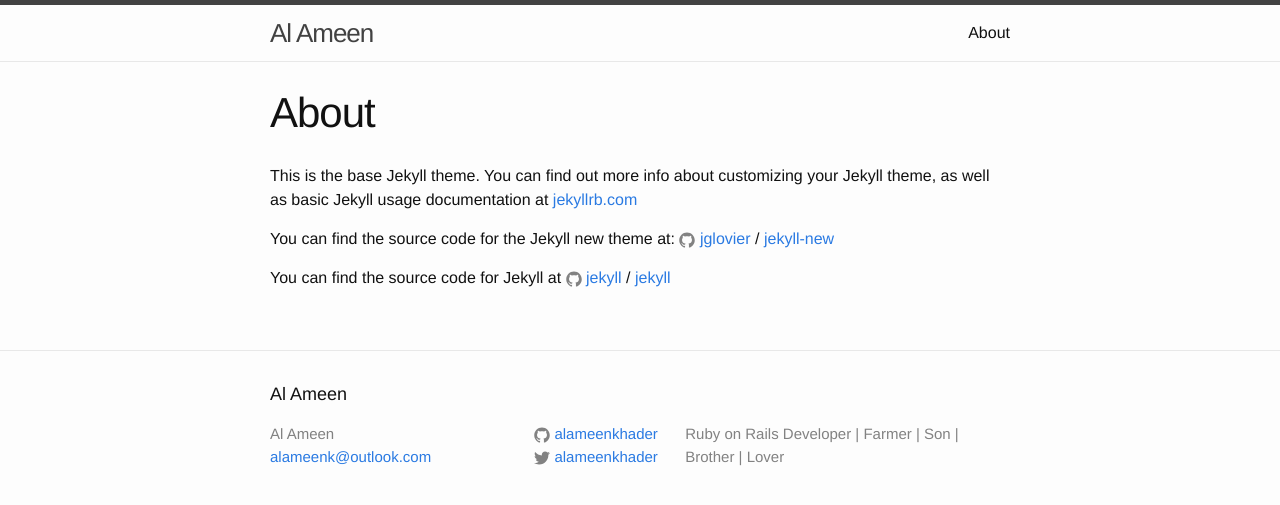
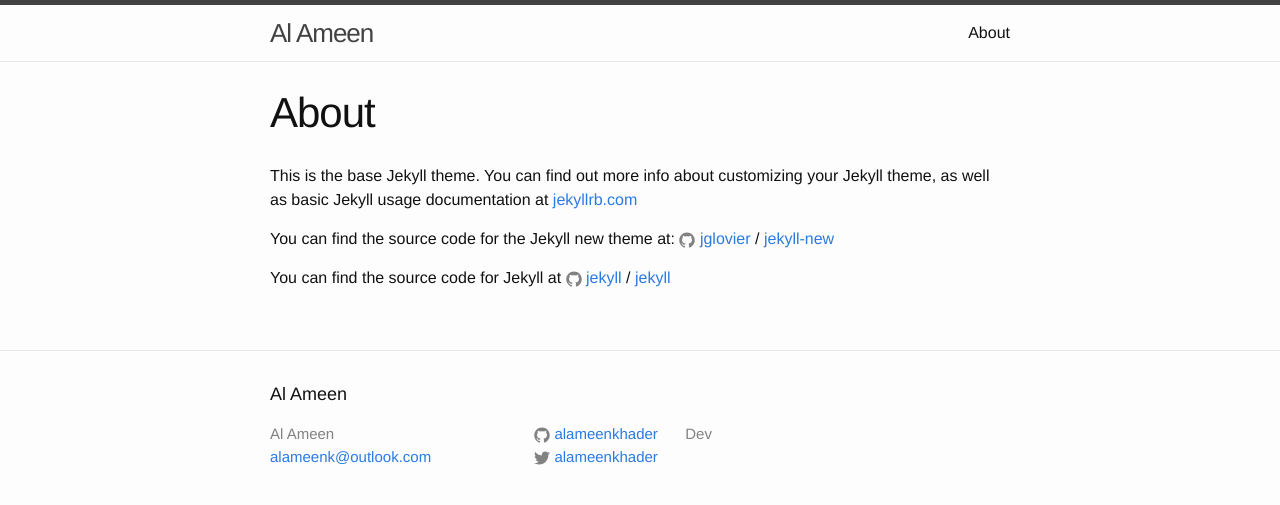
Before and after one commit to alameenkhader/alameenkhader.github.io, a Jekyll site: the page built from about.md, in a window 1280 px wide. Shown: the top 505 px of the page. Built offline with Jekyll 4.4.1, drawn with Linux system fonts in a browser that asks for light colours.

Commit message:
Update _config.yml

```diff
--- a/_config.yml
+++ b/_config.yml
@@ -9,7 +9,7 @@
 title: Al Ameen
 email: alameenk@outlook.com
 description: > # this means to ignore newlines until "baseurl:"
-  Ruby on Rails Developer | Farmer | Son | Brother | Lover
+  Dev
 baseurl: "" # the subpath of your site, e.g. /blog
 url: "http://alameenkhader.github.io" # the base hostname & protocol for your site
 twitter_username: alameenkhader
```
